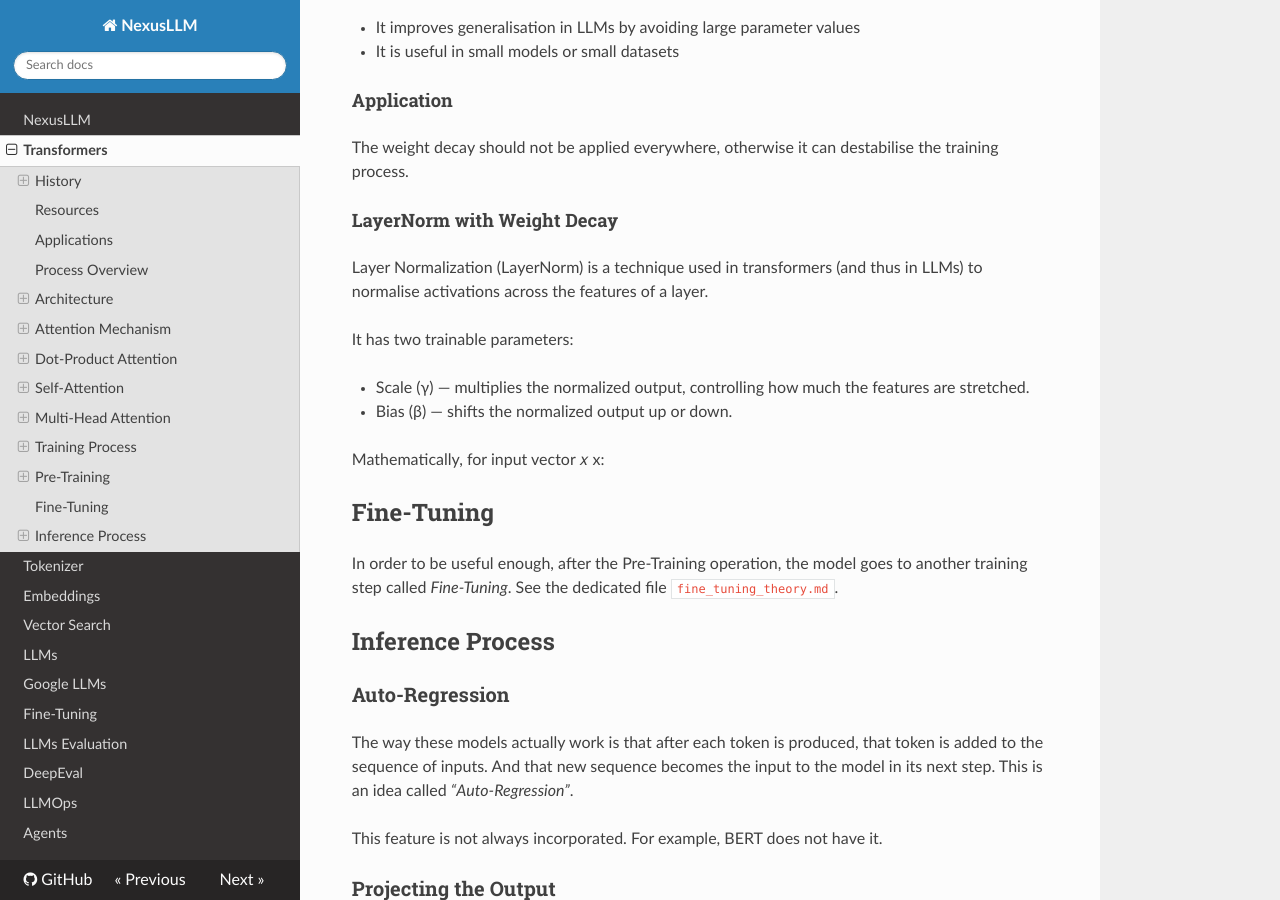
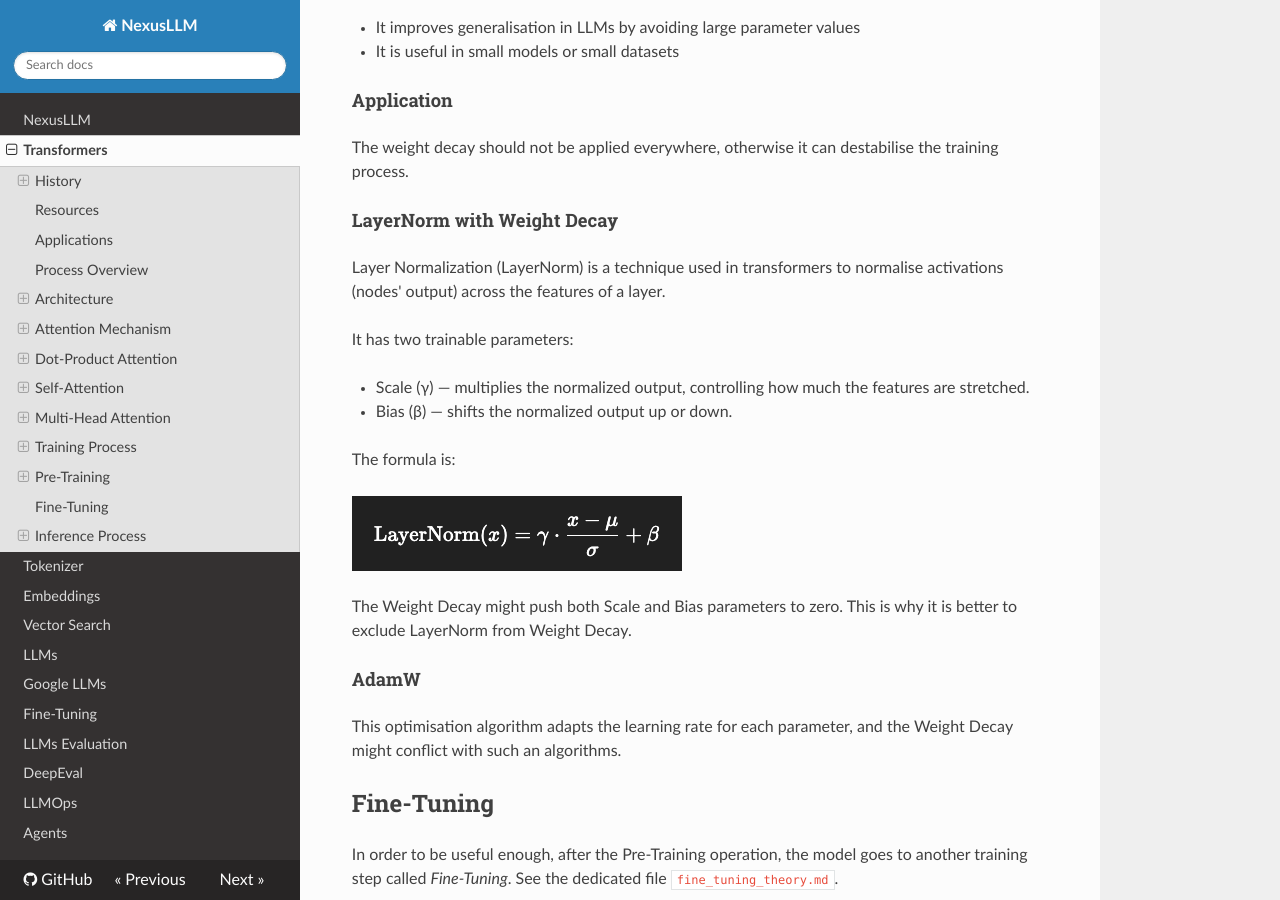
Before and after one commit to Volscente/NexusLLM, an MkDocs documentation site: the page built from docs/transformers.md, in a window 1280 px wide and 900 px high, scrolled down 14682 px. Built offline with MkDocs 1.6.1, drawn with Linux system fonts in a browser that asks for light colours; nearby versions of some CDN libraries.

Commit message:
Weight decay effects

```diff
--- a/docs/transformers.md
+++ b/docs/transformers.md
@@ -388,18 +388,21 @@ It does that by applying a weight decay coefficient in the weights update:
 The weight decay should not be applied everywhere, otherwise it can destabilise the training process.
 
 #### LayerNorm with Weight Decay
-Layer Normalization (LayerNorm) is a technique used in transformers (and thus in LLMs) to normalise
-activations across the features of a layer.
+Layer Normalization (LayerNorm) is a technique used in transformers to normalise activations (nodes' output) across the features of a layer.
 
 It has two trainable parameters:
 
 - Scale (γ) — multiplies the normalized output, controlling how much the features are stretched.
 - Bias (β) — shifts the normalized output up or down.
 
-Mathematically, for input vector
-𝑥
-x:
+The formula is:
 
+![LayerNorm Formula](./images/layer_norm_formula.png)
+
+The Weight Decay might push both Scale and Bias parameters to zero. This is why it is better to exclude LayerNorm from Weight Decay.
+
+#### AdamW
+This optimisation algorithm adapts the learning rate for each parameter, and the Weight Decay might conflict with such an algorithms.
 
 ## Fine-Tuning
 In order to be useful enough, after the Pre-Training operation, the model goes to another training step called *Fine-Tuning*.
```
Also changed, not shown: docs/images/Screenshot 2024-02-10 at 17.12.48.png (deleted), docs/images/layer_norm_formula.png (added).
